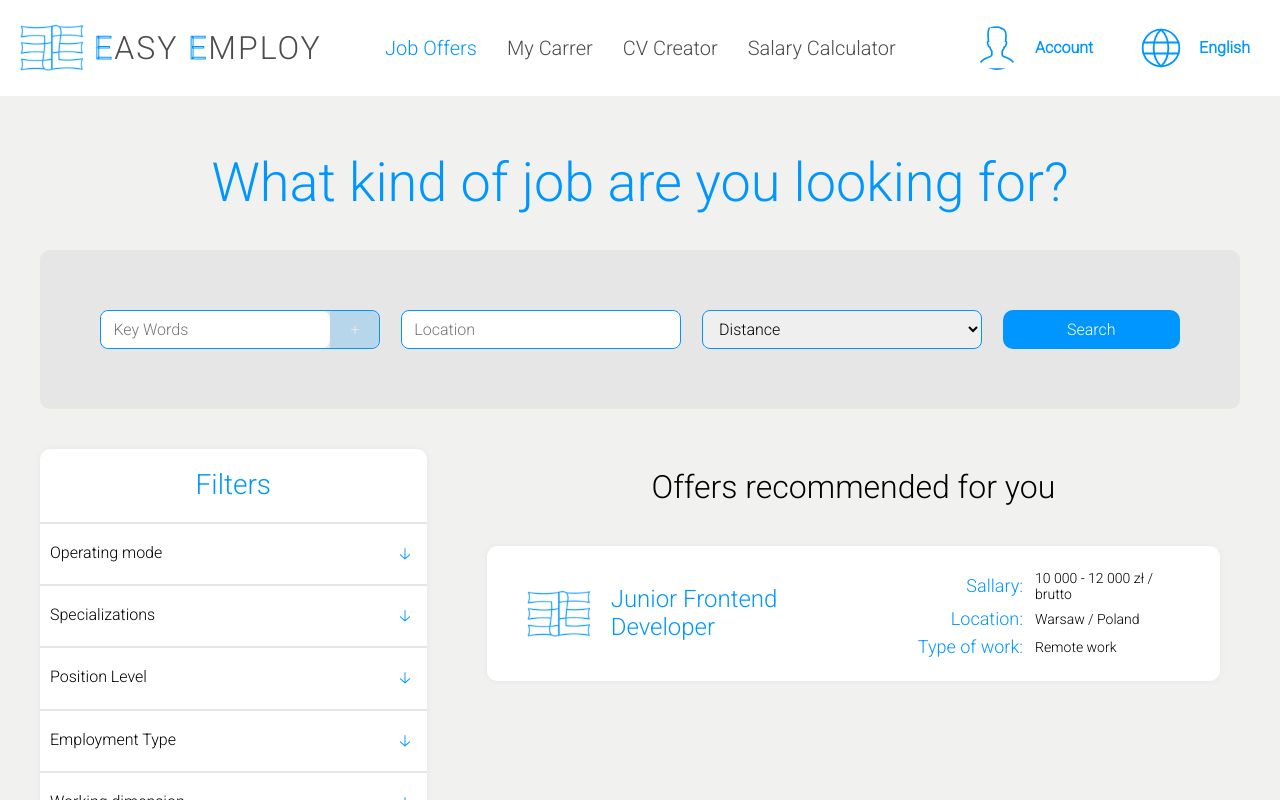
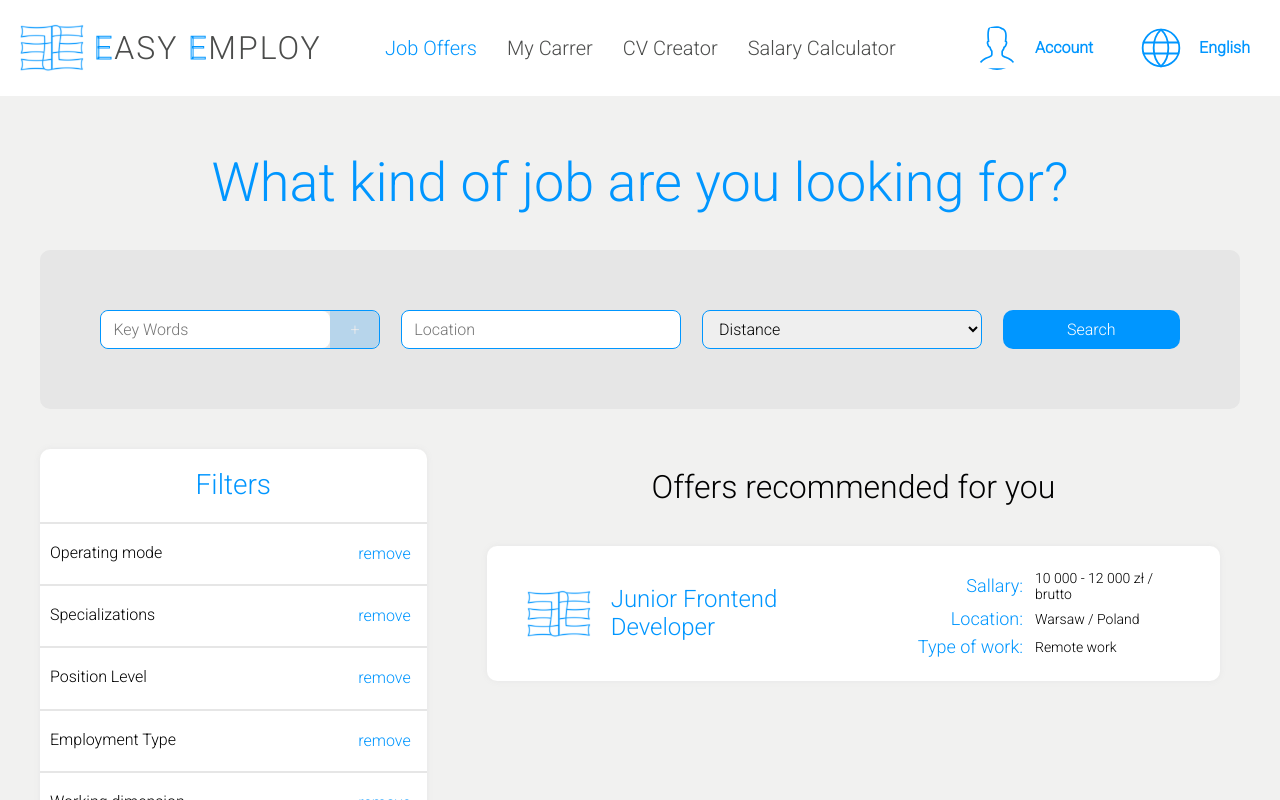
Before and after one commit to mizdebski77/Easy-Employ, a React (Create React App) app: page /Offers in a window 1280 px wide. Shown: the top 800 px of the page. Built offline with nearby package versions, Linux system fonts and the light colour scheme.

Commit message:
Is expand toggle funciton added

```diff
--- a/src/features/JobOffers/Filters/filters.tsx
+++ b/src/features/JobOffers/Filters/filters.tsx
@@ -1,39 +1,28 @@
-import React, { useState } from 'react';
 import { Arrow, CategoryWrapper, FilterCategory, FilterCountSpan, FilterTitle, FiltersWrapper, List, ListItemWrapper } from './styledFilters';
 import { Categories } from './listItems';
+import { useDispatch, useSelector } from 'react-redux';
+import { RootState } from '../../../core/store';
+import { toggleFilter } from './filtersSlice';
 
 export const Filters = () => {
 
-    const [showMore, setShowMore] = useState(false);
+    const filters = useSelector((state: RootState) => state.filters.filters)
+    const dispatch = useDispatch();
 
-    const handleShowMore = () => {
-        setShowMore(!showMore);
-    };
+    console.log(filters);
 
     return (
         <FiltersWrapper>
             <FilterTitle>Filters</FilterTitle>
-            {Categories.map((category) => (
-                <FilterCategory key={category.id}>
+            {filters.map((filter) => (
+                <FilterCategory key={filter.id}>
                     <CategoryWrapper>
-                        <div>{category.title}</div>
-                        <Arrow onClick={handleShowMore}>{showMore === false ? '🡣' : "🡡"}</Arrow>
+                        <div>{filter.title}</div>
+                        <Arrow onClick={() => dispatch(toggleFilter(filter.id))}>remove</Arrow>
                     </CategoryWrapper>
-                    {showMore && (
-                        <List>
-                            {category.items.map((item, index) => (
-                                <ListItemWrapper key={index}>
-                                    <input
-                                        type='checkbox'
-                                    />
-                                    <span>{item.text}</span>
-                                    <FilterCountSpan>(12)</FilterCountSpan>
-                                </ListItemWrapper>
-                            ))}
-                        </List>
-                    )}
                 </FilterCategory>
-            ))}
-        </FiltersWrapper>
+            ))
+            }
+        </FiltersWrapper >
     );
 };
--- a/src/features/JobOffers/Filters/filtersSlice.ts
+++ b/src/features/JobOffers/Filters/filtersSlice.ts
@@ -14,16 +14,16 @@ const filterSlice = createSlice({
     } as FiltersState,
 
     reducers: {
-        // toggleFilter: ({ filters }, { payload: filterID }) => {
-        //     const index = filters.findIndex(({ id }) => id === filterID);
-        //     filters[index].isExpand = !filters[index].isExpand
-        // },
+        toggleFilter: ({ filters }, { payload: filtersID }) => {
+            const index = filters.findIndex((({ id }) => id === filtersID));
+            filters[index].isExpand = !filters[index].isExpand;
+        },
     }
 });
 
 export const selectFiltersState = (state: FiltersState) => state;
 export const SelectFilters = (state: FiltersState) => state.filters;
 
-export const { } = filterSlice.actions;
+export const { toggleFilter } = filterSlice.actions;
 
 export default filterSlice.reducer;
```
